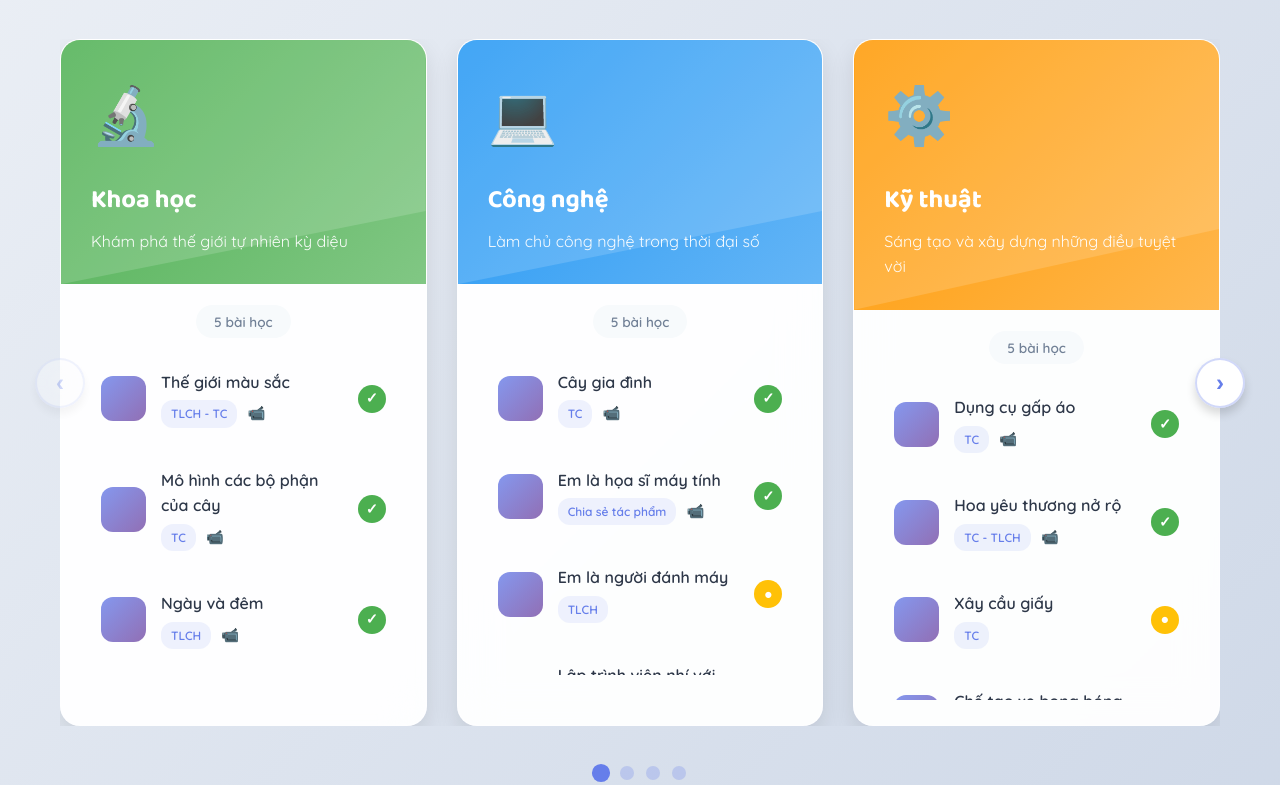
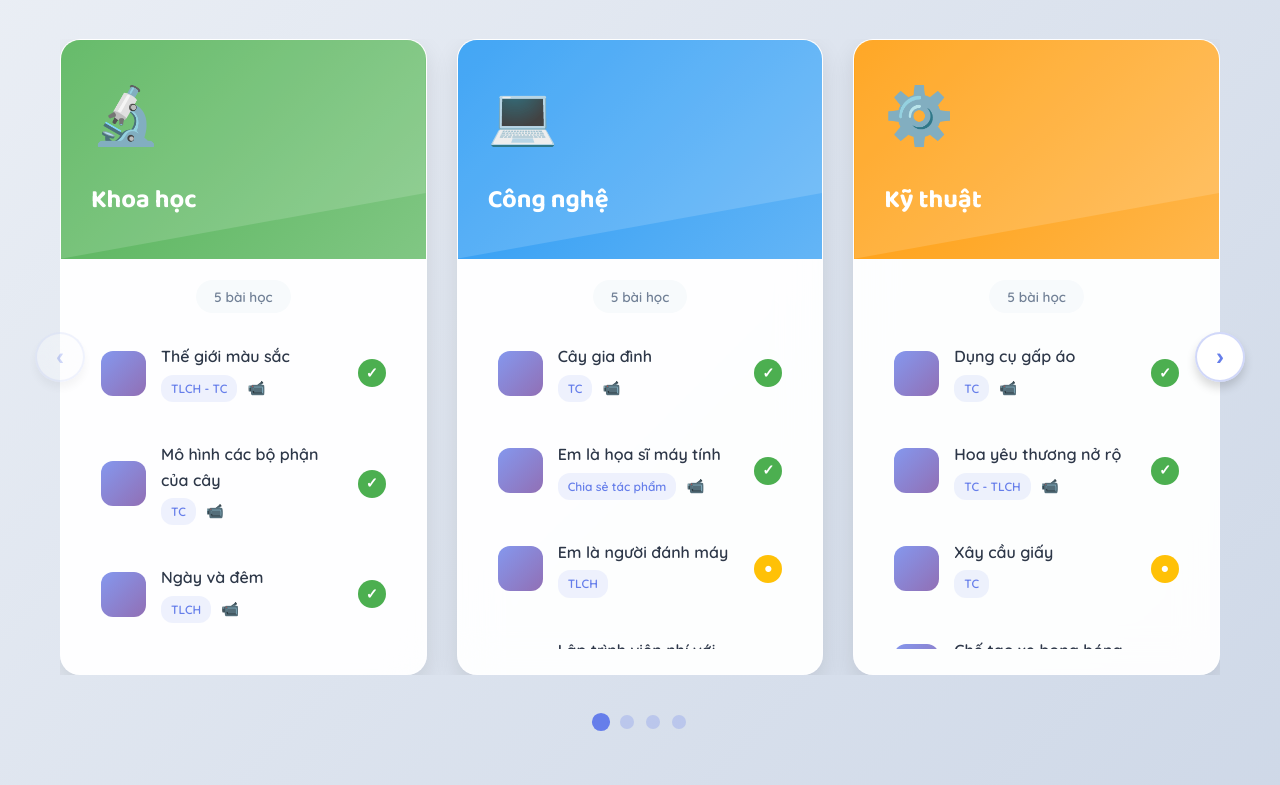
Before and after one commit to nhuynguyen04/SPNC_HocLieu_STEM_TieuHoc, a PHP site: page /views/home.php in a window 1280 px wide. Shown: the part 873-1658 px from the top of the page. Run offline with PHP 8.4, Linux system fonts and the light colour scheme.

Commit message:
Fix home.php

```diff
--- a/views/home.php
+++ b/views/home.php
@@ -6,7 +6,6 @@ $subjects = [
         'color' => '#4CAF50',
         'gradient' => 'linear-gradient(135deg, #4CAF50 0%, #81C784 100%)',
         'icon' => '🔬',
-        'description' => 'Khám phá thế giới tự nhiên kỳ diệu',
         'lessons' => [
             ['title' => 'Thế giới màu sắc', 'type' => 'TLCH - TC', 'has_video' => true, 'status' => 'complete'],
             ['title' => 'Mô hình các bộ phận của cây', 'type' => 'TC', 'has_video' => true, 'status' => 'complete'],
@@ -20,7 +19,6 @@ $subjects = [
         'color' => '#2196F3',
         'gradient' => 'linear-gradient(135deg, #2196F3 0%, #64B5F6 100%)',
         'icon' => '💻',
-        'description' => 'Làm chủ công nghệ trong thời đại số',
         'lessons' => [
             ['title' => 'Cây gia đình', 'type' => 'TC', 'has_video' => true, 'status' => 'complete'],
             ['title' => 'Em là họa sĩ máy tính', 'type' => 'Chia sẻ tác phẩm', 'has_video' => true, 'status' => 'complete'],
@@ -34,7 +32,6 @@ $subjects = [
         'color' => '#FF9800',
         'gradient' => 'linear-gradient(135deg, #FF9800 0%, #FFB74D 100%)',
         'icon' => '⚙️',
-        'description' => 'Sáng tạo và xây dựng những điều tuyệt vời',
         'lessons' => [
             ['title' => 'Dụng cụ gấp áo', 'type' => 'TC', 'has_video' => true, 'status' => 'complete'],
             ['title' => 'Hoa yêu thương nở rộ', 'type' => 'TC - TLCH', 'has_video' => true, 'status' => 'complete'],
@@ -48,7 +45,6 @@ $subjects = [
         'color' => '#9C27B0',
         'gradient' => 'linear-gradient(135deg, #9C27B0 0%, #BA68C8 100%)',
         'icon' => '🔢',
-        'description' => 'Khám phá vẻ đẹp của những con số',
         'lessons' => [
             ['title' => 'Máy bắn đá mini', 'type' => 'TC', 'has_video' => false, 'status' => 'incomplete'],
             ['title' => 'Tangram 3D', 'type' => 'TC', 'has_video' => false, 'status' => 'incomplete'],
@@ -201,7 +197,6 @@ require_once './template/header.php';
                                         <div class="subject-icon"><?php echo $subject['icon']; ?></div>
                                         <div class="subject-info">
                                             <h3><?php echo $subject['name']; ?></h3>
-                                            <p><?php echo $subject['description']; ?></p>
                                         </div>
                                     </div>
                                     <div class="card-content">
```
